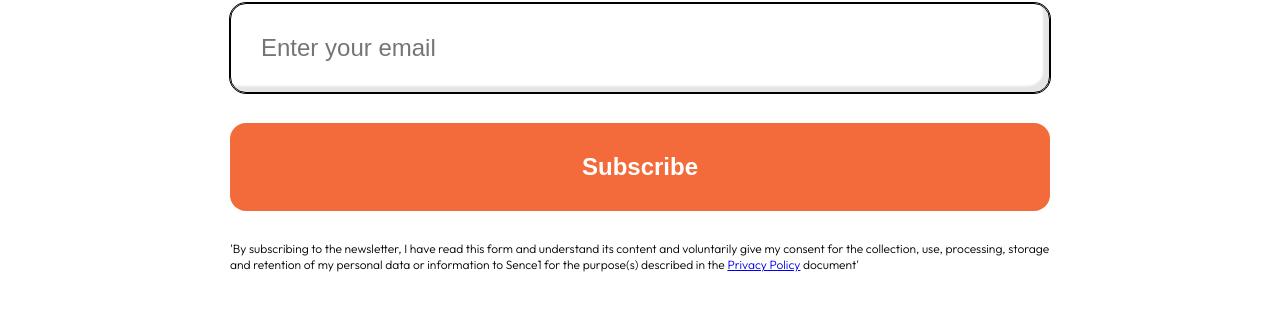
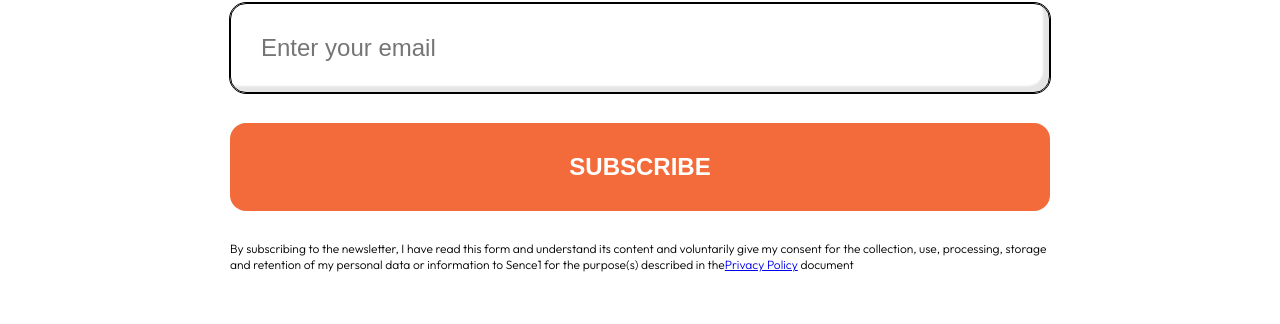
Before and after one commit to Sence1-inc/sp-scholaris-master, a React (Create React App) app in the folder frontend/: page /provider in a window 1280 px wide. Shown: the part 1459-1783 px from the top of the page. Built offline with nearby package versions, Linux system fonts and the light colour scheme.

Commit message:
changed subscribe to uppercase and made privacy consent static

```diff
--- a/frontend/src/components/Section/Newsletter/Newsletter.tsx
+++ b/frontend/src/components/Section/Newsletter/Newsletter.tsx
@@ -1,6 +1,7 @@
 import React from 'react';
 import Button from '../../Button/Button';
 import SearchInput from '../../SearchInput/SearchInput';
+import { Link } from 'react-router-dom';
 
 import './Newsletter.css';
 
@@ -8,10 +9,9 @@ interface NewsletterProps {
   title_content:string,
   subtitle_content:string,
   description_content:string,
-  consent_content?:string
 }
 
-const Newsletter: React.FC<NewsletterProps> = ({title_content, subtitle_content, description_content, consent_content}) => {
+const Newsletter: React.FC<NewsletterProps> = ({title_content, subtitle_content, description_content}) => {
   return (
     <section className="newsletter">
       <div className='container-1040'>
@@ -22,10 +22,11 @@ const Newsletter: React.FC<NewsletterProps> = ({title_content, subtitle_content,
       </div>
       <div className="newsletter-input__container">
         <SearchInput placeholder={'Enter your email'}/>
-        <Button>Subscribe</Button>
-        {consent_content && <p className='newsletter-text__small'>
-        {consent_content}
-        </p>}
+        <Button>SUBSCRIBE</Button>
+        <p className='newsletter-text__small'>
+        By subscribing to the newsletter, I have read this form and understand its content and voluntarily give my consent for the collection, use, processing, storage and retention of my personal data or information to Sence1 for the purpose(s) described in the
+        <Link to={'/privacy-consent'}>Privacy Policy</Link> document
+        </p>
 
       </div>
       </div>
--- a/frontend/src/containers/TeaserPage/TeaserProvider.jsx
+++ b/frontend/src/containers/TeaserPage/TeaserProvider.jsx
@@ -10,7 +10,7 @@ function HomePage() {
     <>
       <Header />
       <WelcomeSection />
-      <Newsletter title_content={'Stay Updated from our Newsletters'} subtitle_content={'Join Now, Stay Informed'} description_content={'Unlock Exclusive Updates for a Brighter Tomorrow.'} consent_content={<>'By subscribing to the newsletter, I have read this form and understand its content and voluntarily give my consent for the collection, use, processing, storage and retention of my personal data or information to Sence1 for the purpose(s) described in the{" "}<Link to={'/privacy-consent'}>Privacy Policy</Link>{" "}document'</>}/>
+      <Newsletter title_content={'Stay Updated from our Newsletters'} subtitle_content={'Join Now, Stay Informed'} description_content={'Unlock Exclusive Updates for a Brighter Tomorrow.'} />
       <Footer />
     </>
   );
```
